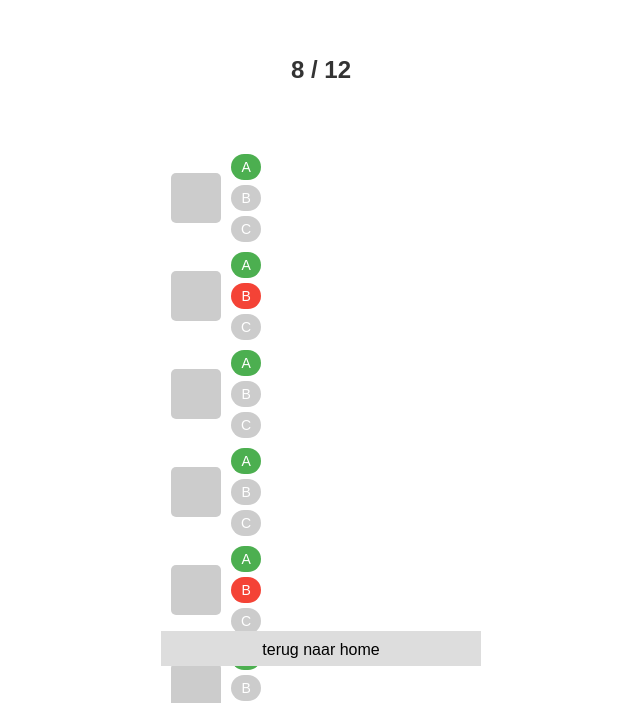
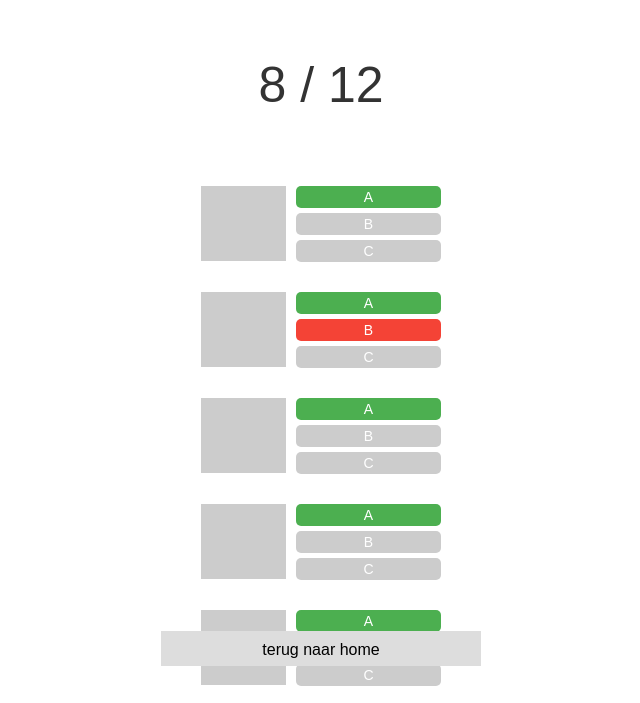
Before and after one commit to olindevos/sdggame, a React (Create React App) app: page /game in a window 1280 px wide. Shown: the part 114-817 px from the top of the page, without its empty margins (319-959 px from the left). Built offline with nearby package versions, Linux system fonts and the light colour scheme.

Commit message:
font update chris

```diff
--- a/src/pages/Game.css
+++ b/src/pages/Game.css
@@ -9,8 +9,9 @@
   }
 
   h2 {
-    font-size: 24px;
-    padding-bottom: 50px;
+    font-size: 50px;
+    padding-bottom: 30px;
+    font-weight: 50;
   }
 
   .answers-list {
@@ -18,8 +19,8 @@
     max-width: 300px;
     display: flex;
     flex-direction: column;
-    gap: 10px;
-    margin-bottom: 20px;
+    gap: 30px;
+    margin-bottom: 50px;
   }
 
   .answer-item {
@@ -30,16 +31,15 @@
 
   .question-info {
     display: flex;
-    width: 100%;
+    width: 80%;
     gap: 10px;
     align-items: center;
   }
 
   .question-image-placeholder {
-    width: 50px;
-    height: 50px;
+    width: 90px;
+    height: 75px;
     background-color: #ccc;
-    border-radius: 5px;
   }
 
   .answer-options {
@@ -49,11 +49,13 @@
   }
 
   .option {
-    padding: 5px 10px;
-    border-radius: 15px;
+    padding: 3px 10px;
+    border-radius: 5px;
     font-size: 14px;
     text-align: center;
     color: white;
+    width: 125px;
+
   }
 
   .correct {
```
